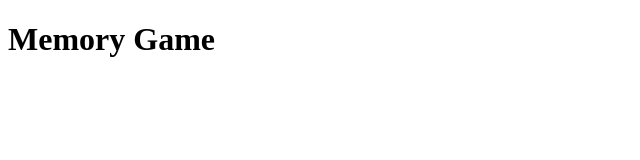
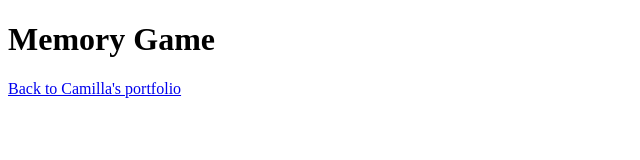
Before and after one commit to millus/2-Memory-Game, a plain HTML site: page index.html in a window 1280 px wide. Shown: the whole page, without its empty margins (0-640 px from the left). Drawn offline with Linux system fonts and the light colour scheme.

Commit message:
Added a back link, so the portfolio and game is connected.

```diff
--- a/index.html
+++ b/index.html
@@ -10,7 +10,7 @@
 </head>
 <body>
 <h1>Memory Game</h1>
-
+<a href="https://millus.github.io/1-Build-A-Portfolio-Site">Back to Camilla's portfolio</a>
 <script src="js/script.js"></script>
 </body>
 </html>
```
